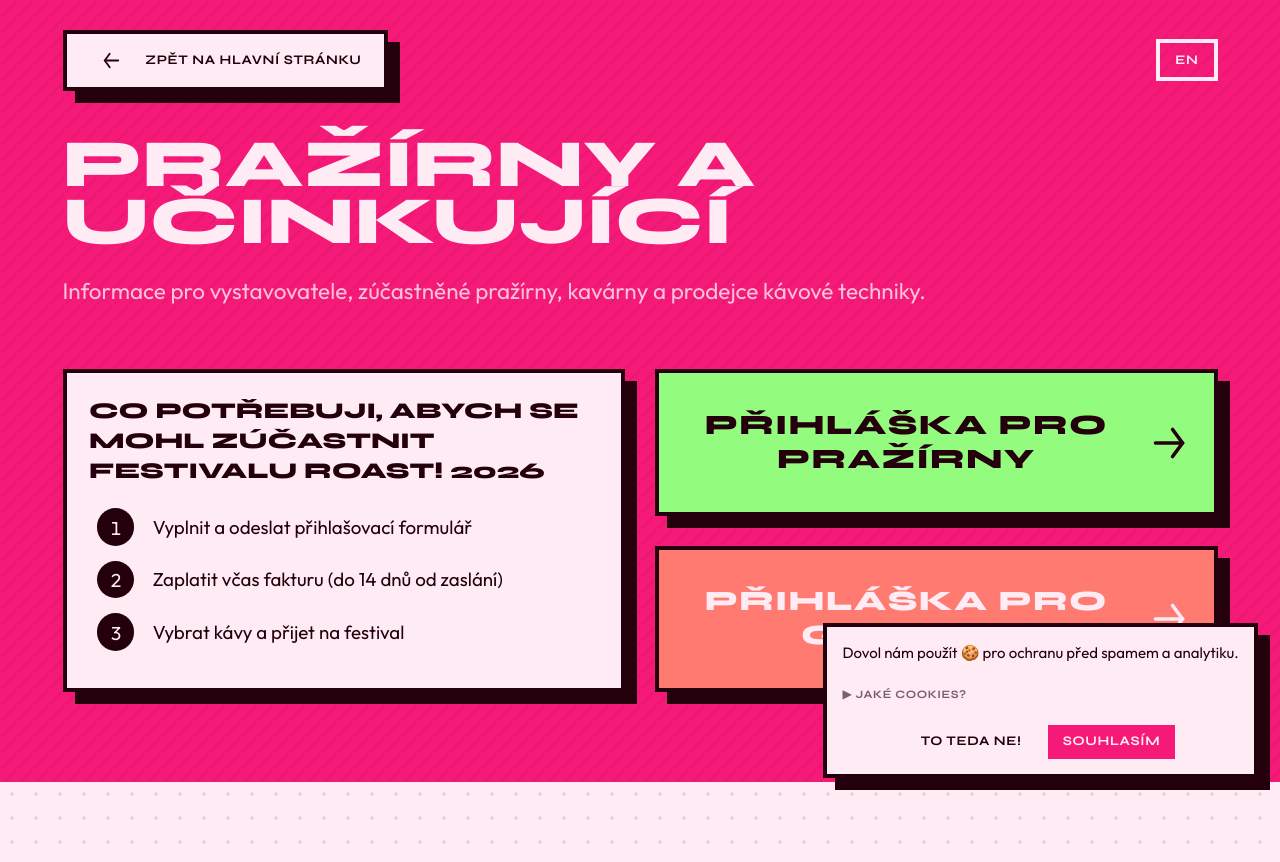
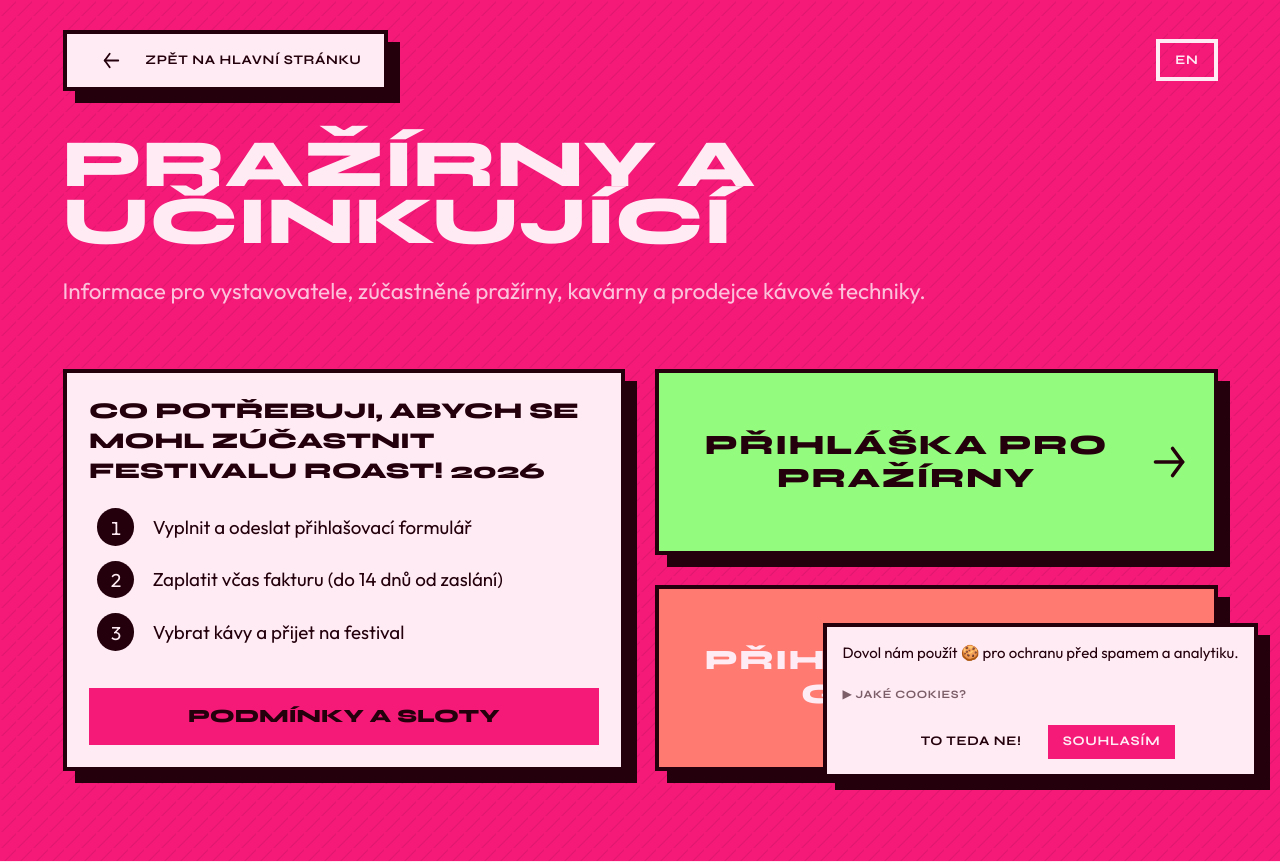
Before and after one commit to baristalive/roastfestival.eu, a Next.js app: page /cz/colab in a window 1280 px wide. Shown: the top 862 px of the page. Built offline with nearby package versions, Linux system fonts and the light colour scheme.

Commit message:
fix: hide the terms button only on 2xl large screens
Signed-off-by: Tomas Coufal <coufal.tom@gmail.com>

```diff
--- a/app/[lang]/colab/sections/Info.tsx
+++ b/app/[lang]/colab/sections/Info.tsx
@@ -40,7 +40,7 @@ export const Info = () => {
             <div className="punk-border pop-shadow bg-white p-4 text-black lg:p-6">
               <Card />
               <a
-                className="bg-primary font-display mt-10 block px-6 py-4 text-center text-xl font-black uppercase lg:hidden"
+                className="bg-primary font-display mt-10 block px-6 py-4 text-center text-xl font-black uppercase 2xl:hidden"
                 href="#colab-content"
               >
                 {lang.exhibitors.terms}
```
